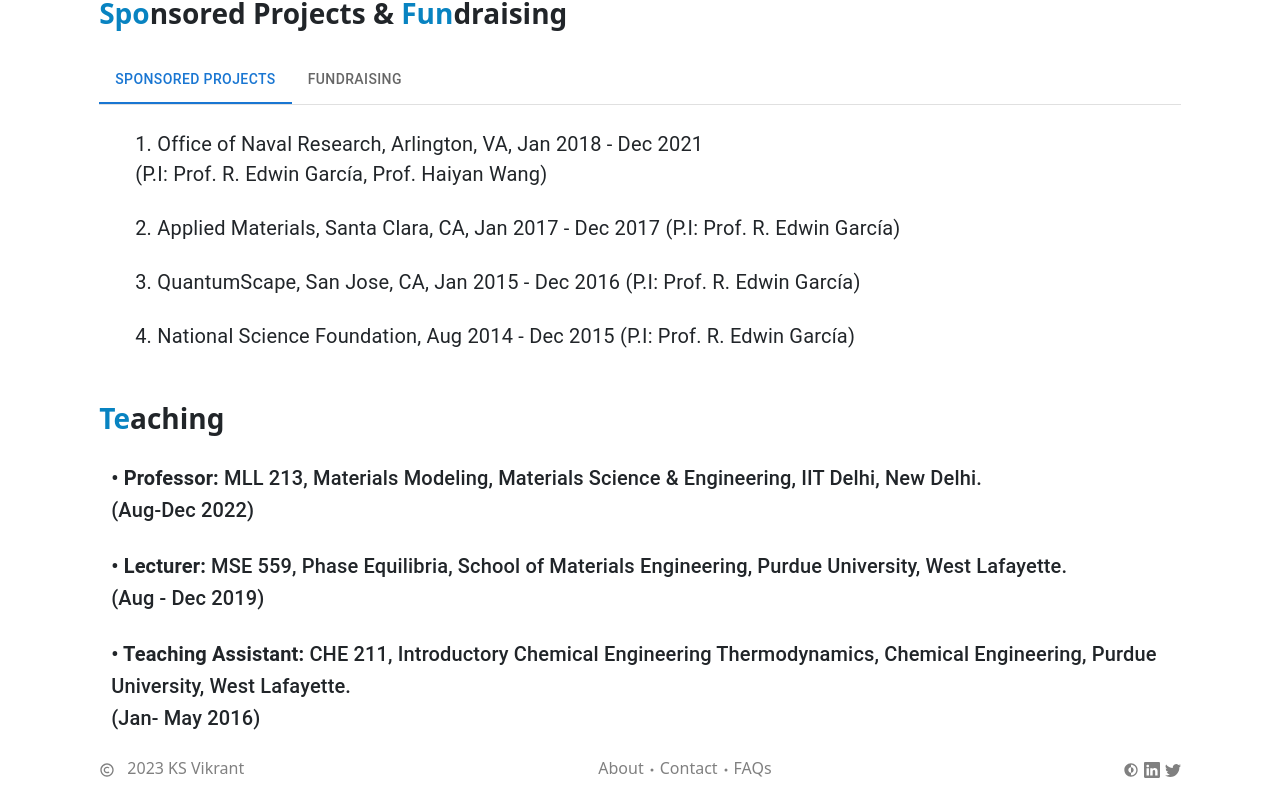
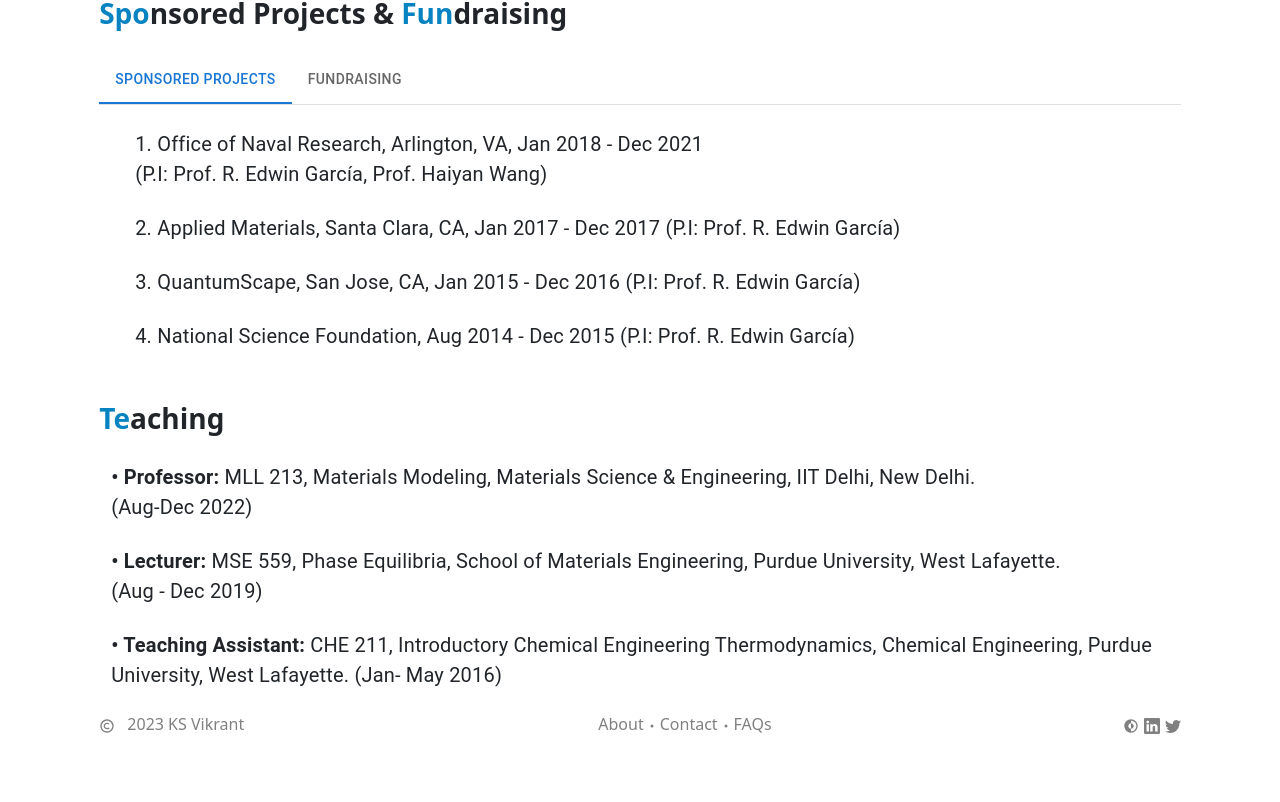
Before and after one commit to vikrant-iitd/home, a React (Create React App) app: page / in a window 1280 px wide. Shown: the part 3445-4247 px from the top of the page. After the commit the page ends 4203 px from the top, so only its background shows below. Built offline with nearby package versions, Linux system fonts and the light colour scheme.

Commit message:
minor changes

```diff
--- a/src/Content.js
+++ b/src/Content.js
@@ -493,21 +493,21 @@
                        <div className='main-container'>
                         <div className='container'>
 
-                       <Typography variant="h6" component="span">
+                       <Typography className='publicationName'>
                        <span style={{fontWeight:'600'}}>• Professor:</span>  MLL 213, Materials Modeling, Materials Science & Engineering, IIT Delhi, New Delhi. <br></br>(Aug-Dec
 2022)
                                     </Typography>
-                                    <br></br><br></br>
-                                    <Typography variant="h6" component="span">
+                                    <br></br>
+                                    <Typography className='publicationName'>
                        <span style={{fontWeight:'600'}}>• Lecturer:</span>  MSE 559, Phase Equilibria, School of Materials Engineering,
 Purdue University, West Lafayette.<br></br> (Aug
 - Dec 2019)
 
                                     </Typography>
-                                    <br></br><br></br>
-                                    <Typography variant="h6" component="span">
+                                    <br></br>
+                                    <Typography className='publicationName'>
                        <span style={{fontWeight:'600'}}>• Teaching Assistant:</span>  CHE 211, Introductory Chemical Engineering Thermodynamics, Chemical Engineering,
-Purdue University, West Lafayette.<br></br>
+Purdue University, West Lafayette.
  (Jan- May 2016)
 
                                     </Typography>
```
